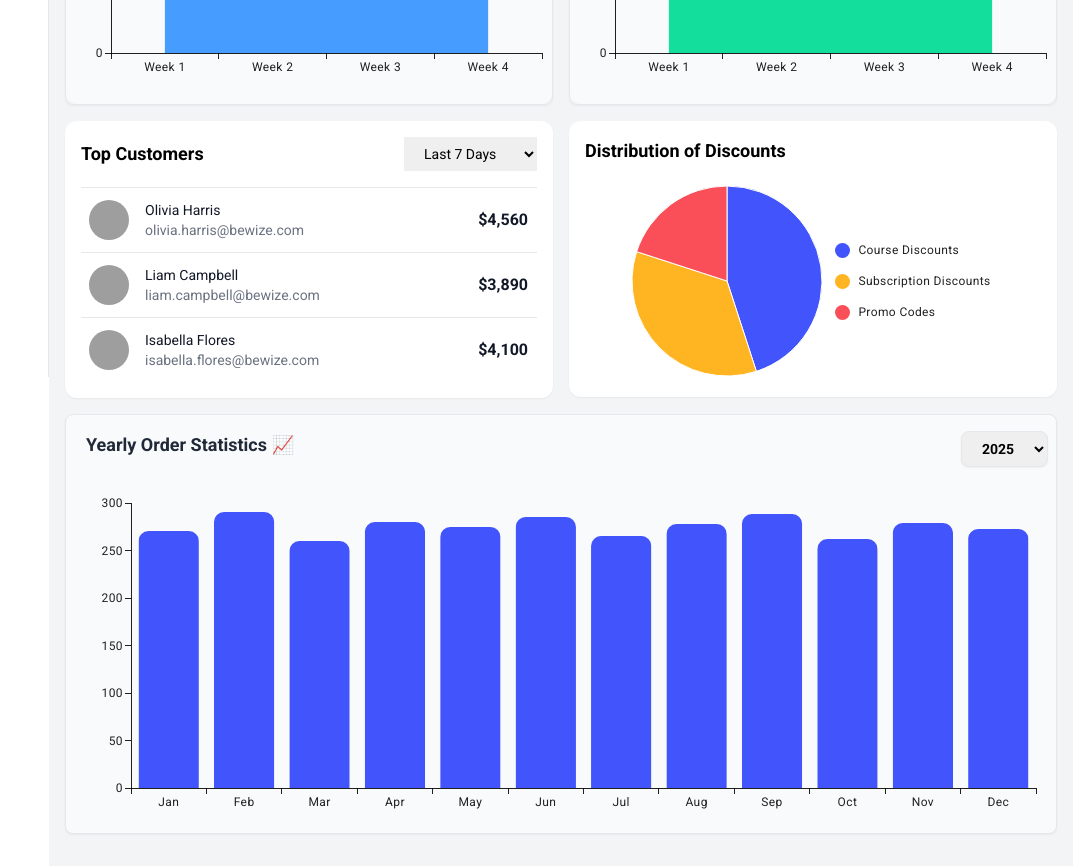
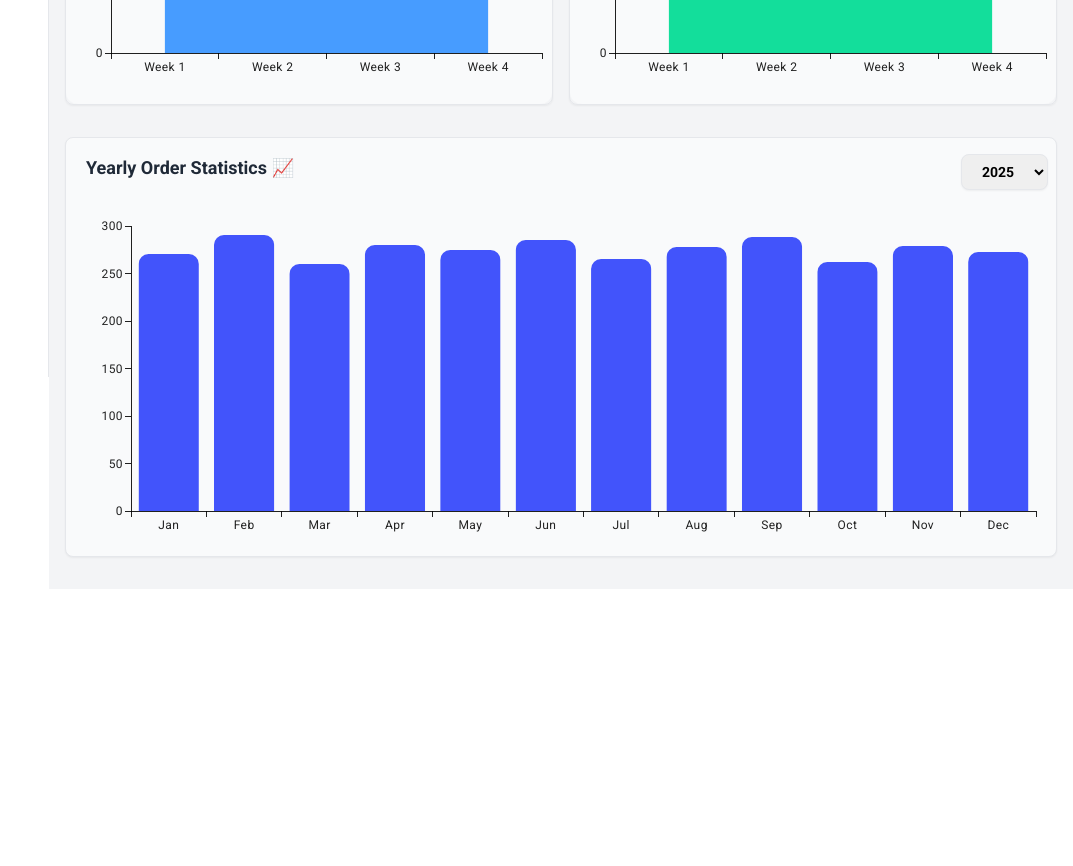
Before and after one commit to zineb-kbyla/Setup-Dashboard_React, a React (Create React App) app in the folder bewize-dashboard/: page /dashboard in a window 1280 px wide. Shown: the part 480-1346 px from the top of the page, without its empty margins (207-1280 px from the left). After the commit the page ends 1069 px from the top, so only its background shows below. Built offline with nearby package versions, Linux system fonts and the light colour scheme; grey boxes are pictures that could not be loaded.

Commit message:
refactor: restructure components and improve code readability

```diff
--- a/bewize-dashboard/src/components/Charts/OrderTrends.jsx
+++ b/bewize-dashboard/src/components/Charts/OrderTrends.jsx
@@ -1,4 +1,5 @@
 import React, { useState } from "react";
+import { motion } from "framer-motion";
 import { BarChart } from "@mui/x-charts/BarChart";
 
 export default function OrderTrends() {
@@ -19,8 +20,18 @@ export default function OrderTrends() {
     setSelectedYear(e.target.value);
   };
 
+  const chartVariants = {
+    hidden: { opacity: 0, scale: 0.95 },
+    visible: {
+      opacity: 1,
+      scale: 1,
+      transition: { duration: 0.5, delay: 0.3 },
+    },
+  };
+
   return (
     <>
+      <motion.div initial="hidden" animate="visible" variants={chartVariants}>
         <div className="title flex justify-between py-4 items-center">
           <h2 className="text-lg align-middle font-semibold mb-2 text-gray-800 ms-5">
             Yearly Order Statistics 📈
@@ -70,6 +81,7 @@ export default function OrderTrends() {
           borderRadius={10}
           height={350}
         />
+      </motion.div>
     </>
   );
 }
--- a/bewize-dashboard/src/components/Charts/SubscriptionStates.jsx
+++ b/bewize-dashboard/src/components/Charts/SubscriptionStates.jsx
@@ -1,10 +1,9 @@
 import { LineChart } from "@mui/x-charts/LineChart";
-import React , {useState}  from "react";
+import { motion } from "framer-motion";
+import React, { useState } from "react";
 
 export default function SubscriptionStates() {
-
   const monthlyData = {
-
     jan: [150, 170, 160, 180],
     feb: [140, 130, 160, 145],
     mar: [170, 190, 175, 160],
@@ -17,18 +16,32 @@ export default function SubscriptionStates() {
     oct: [230, 250, 220, 240],
     nov: [210, 230, 240, 220],
     dec: [250, 260, 280, 270],
-
-
   };
 
-  const [selectedMonth , setSelectedMonth] = useState("jan");
+  const [selectedMonth, setSelectedMonth] = useState("jan");
+
+  const chartVariants = {
+    hidden: { opacity: 0, scale: 0.95 },
+    visible: {
+      opacity: 1,
+      scale: 1,
+      transition: { duration: 0.5, delay: 0.3 },
+    },
+  };
 
   const handleChange = (e) => {
     setSelectedMonth(e.target.value);
-  }
+  };
 
   return (
     <>
+      <motion.div
+        className="border rounded-lg shadow-sm my-4"
+        initial="hidden"
+        animate="visible"
+        variants={chartVariants}
+        transition={{ delay: 0.4 }}
+      >
         <div className="bg-gray-50 py-4 rounded-xl">
           <div className="title flex justify-around items-center">
             <h2 className="text-lg align-middle font-semibold mb-2 text-gray-800 ms-5">
@@ -69,14 +82,15 @@ export default function SubscriptionStates() {
                   label: "Subscriptions",
                   data: monthlyData[selectedMonth],
                   area: true,
-                color: "#10b981", // Tailwind 'green-500'
+                  color: "#10b981",
                 },
               ]}
               height={300}
-            margin={{ top: 10, right: 10, bottom: 10, left: 0 }} // Set left margin to 0 to touch the Y-axis
+              margin={{ top: 10, right: 10, bottom: 10, left: 0 }}
             />
           </div>
         </div>
+      </motion.div>
     </>
   );
 }
--- a/bewize-dashboard/src/components/Charts/TopCustomers.jsx
+++ b/bewize-dashboard/src/components/Charts/TopCustomers.jsx
@@ -1,8 +1,7 @@
-import React , {use, useState} from "react";
-
+import React, { use, useState } from "react";
+import { motion } from "framer-motion";
 
 export default function TopCustomers() {
-
   const topCustomersByPeriod = {
     today: [
       {
@@ -121,16 +120,23 @@ export default function TopCustomers() {
     ],
   };
 
+  const [selectedPeriod, setSelectedPeriod] = useState("last7Days");
 
-
-
-  const [selectedPeriod , setSelectedPeriod] = useState("last7Days");
+  const tableVariants = {
+    hidden: { opacity: 0, scale: 0.95 },
+    visible: {
+      opacity: 1,
+      scale: 1,
+      transition: { duration: 0.5, delay: 0.3 },
+    },
+  };
 
   const handleChange = (e) => {
     setSelectedPeriod(e.target.value);
-  }
+  };
 
   return (
+    <motion.div initial="hidden" animate="visible" variants={tableVariants}>
       <div className="p-4 bg-white rounded-xl shadow-sm dark:bg-white">
         <div className="flex justify-between items-center mb-4">
           <p className="text-lg font-semibold text-black">Top Customers</p>
@@ -139,7 +145,8 @@ export default function TopCustomers() {
             id="period"
             onChange={handleChange}
             value={selectedPeriod}
-         className="px-4 py-2 text-sm outline-none">
+            className="px-4 py-2 text-sm outline-none"
+          >
             <option value="today">Today</option>
             <option value="yesterday">Yesterday</option>
             <option value="last7Days">Last 7 Days</option>
@@ -183,5 +190,6 @@ export default function TopCustomers() {
           </tbody>
         </table>
       </div>
+    </motion.div>
   );
 }
--- a/bewize-dashboard/src/components/Charts/UsersStates.jsx
+++ b/bewize-dashboard/src/components/Charts/UsersStates.jsx
@@ -1,9 +1,9 @@
 import { LineChart } from "@mui/x-charts/LineChart";
-import React , {useState} from "react";
+import { motion } from "framer-motion";
+import React, { useState } from "react";
 
 export default function UsersStates() {
   const monthlyData = {
-
     jan: [150, 170, 160, 180],
     feb: [140, 130, 160, 145],
     mar: [170, 190, 175, 160],
@@ -16,18 +16,31 @@ export default function UsersStates() {
     oct: [230, 250, 220, 240],
     nov: [210, 230, 240, 220],
     dec: [250, 260, 280, 270],
-
-
   };
 
-  const [selectedMonth , setSelectedMonth] = useState("jan");
+  const chartVariants = {
+    hidden: { opacity: 0, scale: 0.95 },
+    visible: {
+      opacity: 1,
+      scale: 1,
+      transition: { duration: 0.5, delay: 0.3 },
+    },
+  };
+
+  const [selectedMonth, setSelectedMonth] = useState("jan");
 
   const handleChange = (e) => {
-    setSelectedMonth(e.target.value) ;
-  }
+    setSelectedMonth(e.target.value);
+  };
 
   return (
     <>
+      <motion.div
+        className="border rounded-lg shadow-sm my-4"
+        initial="hidden"
+        animate="visible"
+        variants={chartVariants}
+      >
         <div className="bg-gray-50 py-4 rounded-xl">
           <div className="title flex flex-row justify-around items-center">
             <h2 className="text-lg align-middle font-semibold mb-2 text-gray-800 ms-5 ">
@@ -60,7 +73,6 @@ export default function UsersStates() {
                 {
                   data: ["Week 1", "Week 2", "Week 3", "Week 4"],
                   scaleType: "band",
-
                 },
               ]}
               series={[
@@ -69,7 +81,6 @@ export default function UsersStates() {
                   data: monthlyData[selectedMonth],
                   area: true,
                   color: "#3b82f6", // Tailwind 'blue-500'
-
                 },
               ]}
               height={300}
@@ -77,6 +88,7 @@ export default function UsersStates() {
             />
           </div>
         </div>
+      </motion.div>
     </>
   );
 }
--- /dev/null
+++ b/bewize-dashboard/src/components/Metric.jsx
@@ -0,0 +1,60 @@
+import React from "react";
+import AnimatedNumber from "./Animated/AnimatedNumber";
+import { FontAwesomeIcon } from "@fortawesome/react-fontawesome";
+import { motion } from "framer-motion";
+import {
+  faArrowTrendDown,
+  faArrowTrendUp,
+} from "@fortawesome/free-solid-svg-icons";
+
+export default function Metric(probs) {
+  // Animation Variant
+  const metricVariants = {
+    hidden: { y: 20, opacity: 0 },
+    visible: (index) => ({
+      y: 0,
+      opacity: 1,
+      transition: {
+        delay: 0.1 * index,
+        duration: 0.4,
+      },
+    }),
+  };
+
+  return (
+    <>
+      <motion.div initial="hidden" animate="visible" variants={metricVariants}>
+        <div className="py-4 px-8 bg-gray-50 border w-auto shadow-sm rounded-xl flex flex-col gap-2">
+          <div className="header flex flex-row justify-start items-center gap-2">
+            <FontAwesomeIcon
+              className="text-gray-500 my-auto"
+              icon={probs.icon}
+            />
+            <p className="text-black font-semibold opacity-50 my-auto ">
+              {probs.title}
+            </p>
+          </div>
+          <div className="flex flex-row justify-start items-center gap-2">
+            <p className="text-black font-bold text-2xl">
+              <AnimatedNumber value={probs.data} />
+            </p>
+            <FontAwesomeIcon
+              className={`text-2xl ${
+                probs.percentage > 0 ? "text-green-600" : "text-red-600"
+              }`}
+              icon={probs.percentage > 0 ? faArrowTrendUp : faArrowTrendDown}
+            />
+            <p
+              className={`font-bold ${
+                probs.percentage > 0 ? "text-green-600" : "text-red-600"
+              }`}
+            >
+              {" "}
+              {probs.percentage} %{" "}
+            </p>
+          </div>
+        </div>
+      </motion.div>
+    </>
+  );
+}
--- a/bewize-dashboard/src/pages/Dashboard.jsx
+++ b/bewize-dashboard/src/pages/Dashboard.jsx
@@ -1,75 +1,27 @@
 import React, { useState } from "react";
+import Metric from "../components/Metric";
 import Navbar from "../components/Navbar";
 import Sidebar from "../components/Sidebar";
-import Metric from "../components/Charts/Metric";
-import {
-  faClipboardList,
-  faShoppingCart,
-  faTag,
-  faU,
-  faUser,
-  faUsers,
-} from "@fortawesome/free-solid-svg-icons";
 import UsersStates from "../components/Charts/UsersStates";
-import SubscriptionStates from "../components/Charts/SubscriptionStates";
-import { motion } from "framer-motion";
+import OrderTrends from "../components/Charts/OrderTrends";
 import TopCustomers from "../components/Charts/TopCustomers";
 import CategoriesStates from "../components/Charts/CategoriesStates";
-import OrderTrends from "../components/Charts/OrderTrends";
+import SubscriptionStates from "../components/Charts/SubscriptionStates";
+import { faClipboardList, faShoppingCart, faTag, faUsers} from "@fortawesome/free-solid-svg-icons";
 
 export default function Dashboard() {
   const [isSidebarOpen, setIsSidebarOpen] = useState(false);
-
-  // Animation variants
-
-  const metricVariants = {
-    hidden: { y: 20, opacity: 0 },
-    visible: (index) => ({
-      y: 0,
-      opacity: 1,
-      transition: {
-        delay: 0.1 * index,
-        duration: 0.4,
-      },
-    }),
-  };
-
-  const chartVariants = {
-    hidden: { opacity: 0, scale: 0.95 },
-    visible: {
-      opacity: 1,
-      scale: 1,
-      transition: { duration: 0.5, delay: 0.3 },
-    },
-  };
-
-  const tableVariants = {
-    hidden: { opacity: 0, scale: 0.95 },
-    visible: {
-      opacity: 1,
-      scale: 1,
-      transition: { duration: 0.5, delay: 0.3 },
-    },
-  };
 
   return (
     <div className="flex flex-col h-screen">
       {/* Top navbar */}
       <Navbar onToggleSidebar={() => setIsSidebarOpen(!isSidebarOpen)} />
-
-
       <div className="flex flex-1">
         {/* Sidebar */}
         <Sidebar isOpen={isSidebarOpen} />
-
         {/* Main content */}
         <main className="flex-1 p-4 overflow-y-auto bg-gray-100">
           <div className="metrics grid grid-cols-1 sm:grid-cols-2 lg:grid-cols-4 gap-4">
-            <motion.div
-              initial="hidden"
-              animate="visible"
-              variants={metricVariants}
-            >
             <Metric
               title={"Total Utilisateurs"}
               icon={faUsers}
@@ -77,12 +29,6 @@ export default function Dashboard() {
               percentage={0.4}
               className="h-48"
             />
-            </motion.div>
-            <motion.div
-              initial="hidden"
-              animate="visible"
-              variants={metricVariants}
-            >
             <Metric
               title={"Total Commandes"}
               icon={faShoppingCart}
@@ -90,12 +36,6 @@ export default function Dashboard() {
               percentage={0.1}
               className="h-48"
             />
-            </motion.div>
-            <motion.div
-              initial="hidden"
-              animate="visible"
-              variants={metricVariants}
-            >
             <Metric
               title={"Total Abonnements"}
               icon={faClipboardList}
@@ -103,12 +43,6 @@ export default function Dashboard() {
               percentage={-0.7}
               className="h-48"
             />
-            </motion.div>
-            <motion.div
-              initial="hidden"
-              animate="visible"
-              variants={metricVariants}
-            >
             <Metric
               title={"Total Remises"}
               icon={faTag}
@@ -116,56 +50,24 @@ export default function Dashboard() {
               percentage={-0.3}
               className="h-48"
             />
-            </motion.div>
           </div>
-
           <div className="charts  grid grid-cols-1 sm:grid-cols-1 lg:grid-cols-2 gap-4">
-            <motion.div
-              className="border rounded-lg shadow-sm my-4"
-              initial="hidden"
-              animate="visible"
-              variants={chartVariants}
-            >
-              <UsersStates className="" />
-            </motion.div>
-            <motion.div
-              className="border rounded-lg shadow-sm my-4"
-              initial="hidden"
-              animate="visible"
-              variants={chartVariants}
-              transition={{ delay: 0.4 }}
-            >
-              <SubscriptionStates className="" />
-            </motion.div>
+            <UsersStates />
+            <SubscriptionStates />
           </div>
+          {/*
           <div className="grid grid-cols-1 sm:grid-cols-1 lg:grid-cols-2 gap-4">
-            <div className="">
-              <motion.div
-                initial="hidden"
-                animate="visible"
-                variants={tableVariants}
-              >
+            <div>
               <TopCustomers />
-              </motion.div>
             </div>
-            <motion.div>
             <div className="bg-white rounded-xl shadow-sm p-4">
-                <p className="text-lg font-semibold text-black pb-4">
-                  Distribution of Discounts
-                </p>
               <CategoriesStates />
             </div>
-            </motion.div>
           </div>
-          <motion.div
-            initial="hidden"
-            animate="visible"
-            variants={chartVariants}
-          >
+          */}
           <div className="OrderTrends border rounded-lg shadow-sm my-4 bg-gray-50">
-                <OrderTrends className="w-full" ></OrderTrends>
+            <OrderTrends className="w-full"></OrderTrends>
           </div>
-          </motion.div>
         </main>
       </div>
     </div>
--- a/bewize-dashboard/src/pages/Login.jsx
+++ b/bewize-dashboard/src/pages/Login.jsx
@@ -1,6 +1,6 @@
 import React, { useEffect, useState } from "react";
 import { FontAwesomeIcon } from "@fortawesome/react-fontawesome";
-import adminAnimation from "../animations/admin-dashboard.json";
+import adminAnimation from "../components/animations/admin-dashboard.json";
 import CircularProgress from "@mui/material/CircularProgress";
 import { useNavigate } from "react-router-dom";
 import { AnimatePresence, motion } from "framer-motion";
```
Also changed, not shown: bewize-dashboard/src/components/Charts/CategoriesStates.jsx (+12 -6 lines), bewize-dashboard/src/components/Charts/Metric.jsx (deleted, +0 -29 lines), bewize-dashboard/public/logo192.png (deleted), bewize-dashboard/public/logo512.png (deleted), bewize-dashboard/src/components/animations/admin-dashboard.json (renamed from bewize-dashboard/src/animations/admin-dashboard.json). Lines whose indentation alone changed are shown as unchanged.
